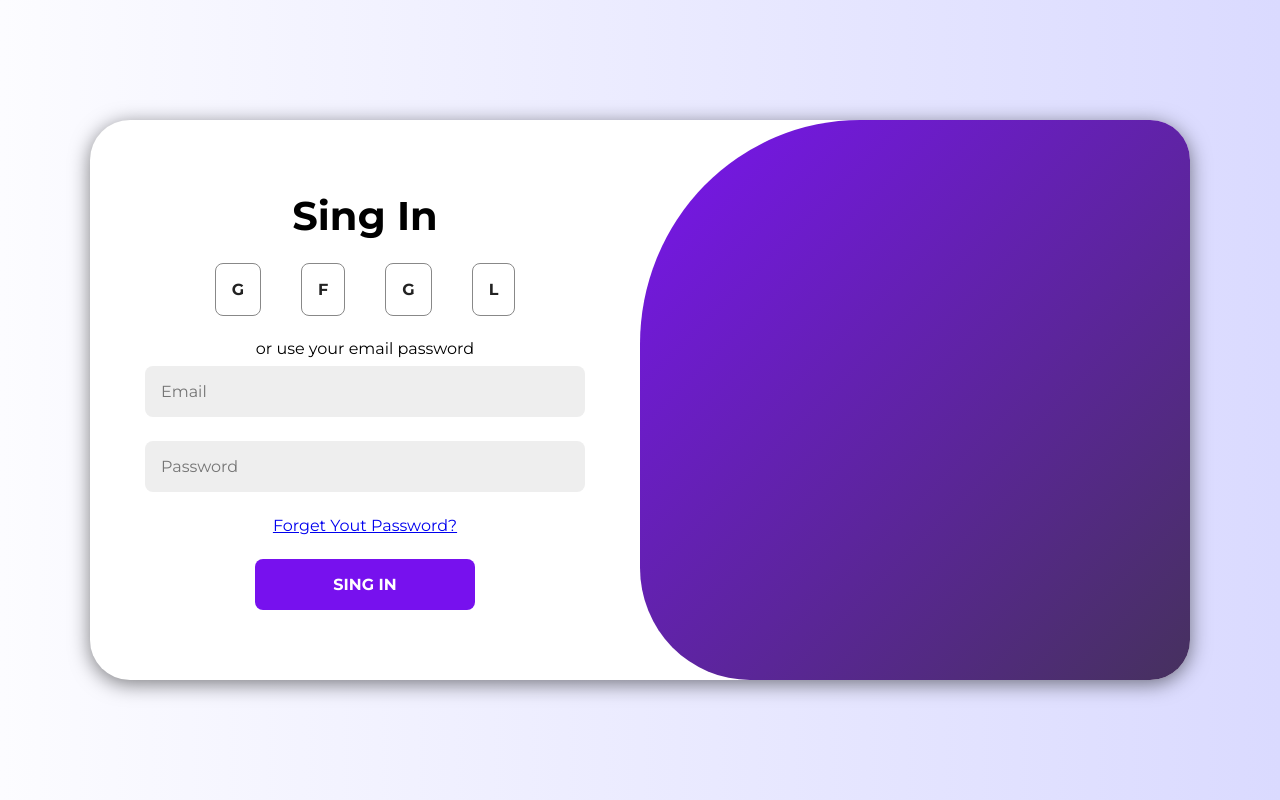
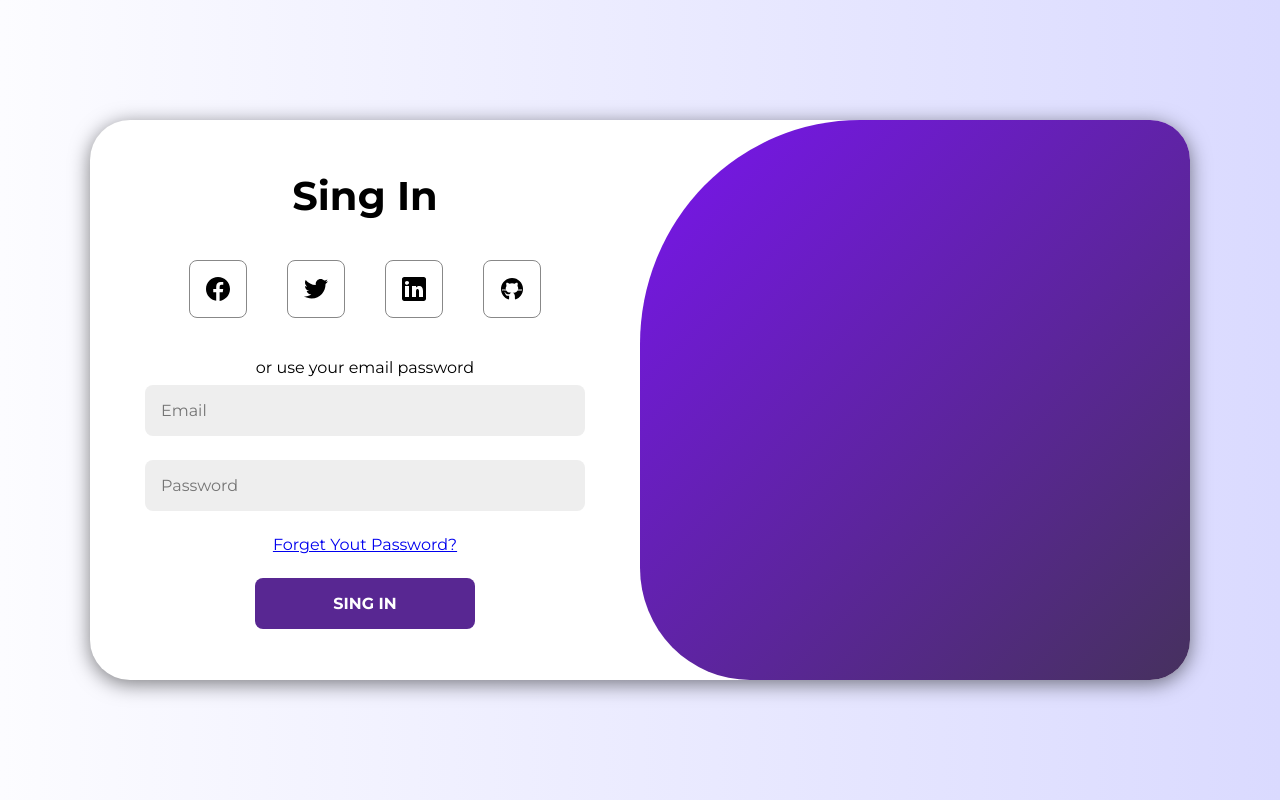
Before and after one commit to TallysonFreitas/Login-Page, a React (Create React App) app: page / in a window 1280 px wide. Built offline with nearby package versions, Linux system fonts and the light colour scheme.

Commit message:
adding svg icons

```diff
--- a/src/components/Form/style.ts
+++ b/src/components/Form/style.ts
@@ -22,7 +22,7 @@ export const SInput = styled.input`
 `
 
 export const SSingButton = styled.button`
-  background-color: #71e;
+  background-color: rgba(88, 39, 146, 1);
   color: white;
   border-radius: 8px;
   width: 50%;
--- a/src/containers/Formulario/index.tsx
+++ b/src/containers/Formulario/index.tsx
@@ -1,7 +1,7 @@
 import { SFormulario, SInput, SSingButton } from '../../components/Form/style'
 import { SText } from '../../components/Text/style'
 import { STitulo } from '../../components/Titulo/style'
-import { ContainerFormulario, SLinkLista, SLista } from './style'
+import { ContainerFormulario, SLinkLista, SLista, SSvgIcon } from './style'
 
 const Formulario = () => {
   return (
@@ -9,16 +9,60 @@ const Formulario = () => {
       <STitulo>Sing In</STitulo>
       <SLista>
         <li>
-          <SLinkLista href="#">G</SLinkLista>
+          <SLinkLista href="#">
+            <SSvgIcon
+              xmlns="http://www.w3.org/2000/svg"
+              x="0px"
+              y="0px"
+              width="100"
+              height="100"
+              viewBox="0 0 24 24"
+            >
+              <path d="M12,0C5.373,0,0,5.373,0,12c0,6.016,4.432,10.984,10.206,11.852V15.18H7.237v-3.154h2.969V9.927c0-3.475,1.693-5,4.581-5 c1.383,0,2.115,0.103,2.461,0.149v2.753h-1.97c-1.226,0-1.654,1.163-1.654,2.473v1.724h3.593L16.73,15.18h-3.106v8.697 C19.481,23.083,24,18.075,24,12C24,5.373,18.627,0,12,0z"></path>
+            </SSvgIcon>
+          </SLinkLista>
         </li>
         <li>
-          <SLinkLista href="#">F</SLinkLista>
+          <SLinkLista href="#">
+            <SSvgIcon
+              xmlns="http://www.w3.org/2000/svg"
+              x="0px"
+              y="0px"
+              width="100"
+              height="100"
+              viewBox="0 0 24 24"
+            >
+              <path d="M 24 4.300781 C 23.101563 4.699219 22.199219 5 21.199219 5.101563 C 22.199219 4.5 23 3.5 23.398438 2.398438 C 22.398438 3 21.398438 3.398438 20.300781 3.601563 C 19.300781 2.601563 18 2 16.601563 2 C 13.898438 2 11.699219 4.199219 11.699219 6.898438 C 11.699219 7.300781 11.699219 7.699219 11.800781 8 C 7.699219 7.800781 4.101563 5.898438 1.699219 2.898438 C 1.199219 3.601563 1 4.5 1 5.398438 C 1 7.101563 1.898438 8.601563 3.199219 9.5 C 2.398438 9.398438 1.601563 9.199219 1 8.898438 C 1 8.898438 1 8.898438 1 9 C 1 11.398438 2.699219 13.398438 4.898438 13.800781 C 4.5 13.898438 4.101563 14 3.601563 14 C 3.300781 14 3 14 2.699219 13.898438 C 3.300781 15.898438 5.101563 17.300781 7.300781 17.300781 C 5.601563 18.601563 3.5 19.398438 1.199219 19.398438 C 0.800781 19.398438 0.398438 19.398438 0 19.300781 C 2.199219 20.699219 4.800781 21.5 7.5 21.5 C 16.601563 21.5 21.5 14 21.5 7.5 C 21.5 7.300781 21.5 7.101563 21.5 6.898438 C 22.5 6.199219 23.300781 5.300781 24 4.300781"></path>
+            </SSvgIcon>
+          </SLinkLista>
         </li>
         <li>
-          <SLinkLista href="#">G</SLinkLista>
+          <SLinkLista href="#">
+            <SSvgIcon
+              xmlns="http://www.w3.org/2000/svg"
+              x="0px"
+              y="0px"
+              width="100"
+              height="100"
+              viewBox="0 0 24 24"
+            >
+              <path d="M 21.800781 0 L 2.199219 0 C 1 0 0 1 0 2.199219 L 0 21.800781 C 0 23 1 24 2.199219 24 L 21.800781 24 C 23 24 24 23 24 21.800781 L 24 2.199219 C 24 1 23 0 21.800781 0 Z M 7 20 L 3 20 L 3 9 L 7 9 Z M 5 7.699219 C 3.800781 7.699219 3 6.898438 3 5.898438 C 3 4.800781 3.800781 4 5 4 C 6.199219 4 7 4.800781 7 5.800781 C 7 6.898438 6.199219 7.699219 5 7.699219 Z M 21 20 L 17 20 L 17 14 C 17 12.398438 15.898438 12 15.601563 12 C 15.300781 12 14 12.199219 14 14 C 14 14.199219 14 20 14 20 L 10 20 L 10 9 L 14 9 L 14 10.601563 C 14.601563 9.699219 15.601563 9 17.5 9 C 19.398438 9 21 10.5 21 14 Z"></path>
+            </SSvgIcon>
+          </SLinkLista>
         </li>
         <li>
-          <SLinkLista href="#">L</SLinkLista>
+          <SLinkLista href="#">
+            <SSvgIcon
+              xmlns="http://www.w3.org/2000/svg"
+              x="0px"
+              y="0px"
+              width="100"
+              height="100"
+              viewBox="0 0 50 50"
+            >
+              <path d="M17.791,46.836C18.502,46.53,19,45.823,19,45v-5.4c0-0.197,0.016-0.402,0.041-0.61C19.027,38.994,19.014,38.997,19,39 c0,0-3,0-3.6,0c-1.5,0-2.8-0.6-3.4-1.8c-0.7-1.3-1-3.5-2.8-4.7C8.9,32.3,9.1,32,9.7,32c0.6,0.1,1.9,0.9,2.7,2c0.9,1.1,1.8,2,3.4,2 c2.487,0,3.82-0.125,4.622-0.555C21.356,34.056,22.649,33,24,33v-0.025c-5.668-0.182-9.289-2.066-10.975-4.975 c-3.665,0.042-6.856,0.405-8.677,0.707c-0.058-0.327-0.108-0.656-0.151-0.987c1.797-0.296,4.843-0.647,8.345-0.714 c-0.112-0.276-0.209-0.559-0.291-0.849c-3.511-0.178-6.541-0.039-8.187,0.097c-0.02-0.332-0.047-0.663-0.051-0.999 c1.649-0.135,4.597-0.27,8.018-0.111c-0.079-0.5-0.13-1.011-0.13-1.543c0-1.7,0.6-3.5,1.7-5c-0.5-1.7-1.2-5.3,0.2-6.6 c2.7,0,4.6,1.3,5.5,2.1C21,13.4,22.9,13,25,13s4,0.4,5.6,1.1c0.9-0.8,2.8-2.1,5.5-2.1c1.5,1.4,0.7,5,0.2,6.6c1.1,1.5,1.7,3.2,1.6,5 c0,0.484-0.045,0.951-0.11,1.409c3.499-0.172,6.527-0.034,8.204,0.102c-0.002,0.337-0.033,0.666-0.051,0.999 c-1.671-0.138-4.775-0.28-8.359-0.089c-0.089,0.336-0.197,0.663-0.325,0.98c3.546,0.046,6.665,0.389,8.548,0.689 c-0.043,0.332-0.093,0.661-0.151,0.987c-1.912-0.306-5.171-0.664-8.879-0.682C35.112,30.873,31.557,32.75,26,32.969V33 c2.6,0,5,3.9,5,6.6V45c0,0.823,0.498,1.53,1.209,1.836C41.37,43.804,48,35.164,48,25C48,12.318,37.683,2,25,2S2,12.318,2,25 C2,35.164,8.63,43.804,17.791,46.836z"></path>
+            </SSvgIcon>
+          </SLinkLista>
         </li>
       </SLista>
       <SText tipo="primario">or use your email password</SText>
--- a/src/containers/Formulario/style.ts
+++ b/src/containers/Formulario/style.ts
@@ -22,4 +22,16 @@ export const SLinkLista = styled.a`
   border: 1px solid #888;
   border-radius: 8px;
   font-weight: bold;
+  display: flex;
+  transition: scale ease 0.2s;
+  &:hover {
+    scale: 1.1;
+  }
 `
+
+export const SSvgIcon = styled.svg`
+  width: 24px;
+  height: 24px;
+  padding: 0;
+  margin: 0;
+`
```
